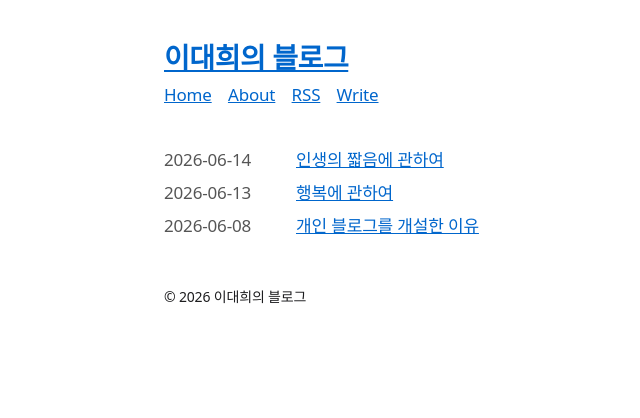
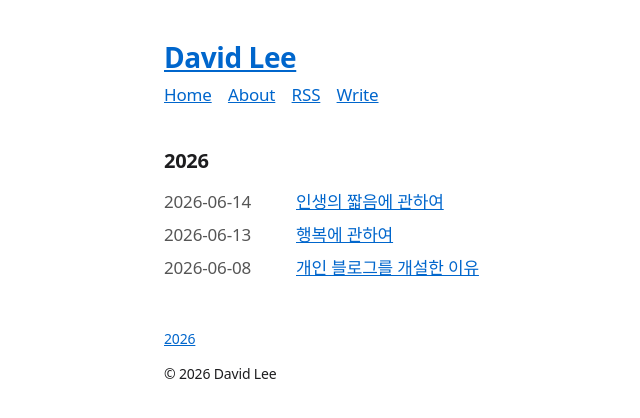
Before and after one commit to solarone0/solarone0.github.io, a Jekyll site: the page built from index.md, in a window 1280 px wide. Shown: the top 418 px of the page, without its empty margins (96-736 px from the left). Built offline with Jekyll 4.4.1, drawn with Linux system fonts in a browser that asks for light colours; some web fonts are replaced.

Commit message:
Update blog title and footer year links

```diff
--- a/_config.yml
+++ b/_config.yml
@@ -1,4 +1,4 @@
-title: "이대희의 블로그"
+title: "David Lee"
 description: "기록과 생각을 담는 개인 블로그입니다."
 subtitle: "기록과 생각을 담는 개인 블로그"
 og_image: "/assets/og-image.png"
--- a/_layouts/default.html
+++ b/_layouts/default.html
@@ -97,6 +97,14 @@
   </main>
 
   <footer>
+    {% assign posts_by_year = site.posts | group_by_exp: "post", "post.date | date: '%Y'" %}
+    {% if posts_by_year.size > 0 %}
+    <nav class="year-links" aria-label="Posts by year">
+      {% for year in posts_by_year %}
+      <a href="{{ '/' | relative_url }}#year-{{ year.name }}">{{ year.name }}</a>
+      {% endfor %}
+    </nav>
+    {% endif %}
     <p>&copy; {{ site.time | date: "%Y" }} {{ site.title }}</p>
   </footer>
   <script>
--- a/assets/style.css
+++ b/assets/style.css
@@ -51,6 +51,14 @@ footer {
   font-size: 14px;
 }
 
+.year-links {
+  margin-bottom: 8px;
+}
+
+.year-links a {
+  margin-right: 12px;
+}
+
 h1,
 h2,
 h3 {
@@ -84,6 +92,15 @@ ul {
   padding-left: 0;
 }
 
+.year-section {
+  margin-bottom: 32px;
+}
+
+.year-section h2 {
+  margin: 0 0 12px;
+  font-size: 20px;
+}
+
 .post-list li {
   display: grid;
   grid-template-columns: 120px 1fr;
--- a/index.md
+++ b/index.md
@@ -3,11 +3,17 @@ layout: default
 title: Home
 ---
 
-<ul class="post-list">
-{% for post in site.posts %}
-  <li>
-    <span class="post-date">{{ post.date | date: "%Y-%m-%d" }}</span>
-    <a class="post-title" href="{{ post.url | relative_url }}">{{ post.title }}</a>
-  </li>
+{% assign posts_by_year = site.posts | group_by_exp: "post", "post.date | date: '%Y'" %}
+{% for year in posts_by_year %}
+<section class="year-section" id="year-{{ year.name }}">
+  <h2>{{ year.name }}</h2>
+  <ul class="post-list">
+  {% for post in year.items %}
+    <li>
+      <span class="post-date">{{ post.date | date: "%Y-%m-%d" }}</span>
+      <a class="post-title" href="{{ post.url | relative_url }}">{{ post.title }}</a>
+    </li>
+  {% endfor %}
+  </ul>
+</section>
 {% endfor %}
-</ul>
```
